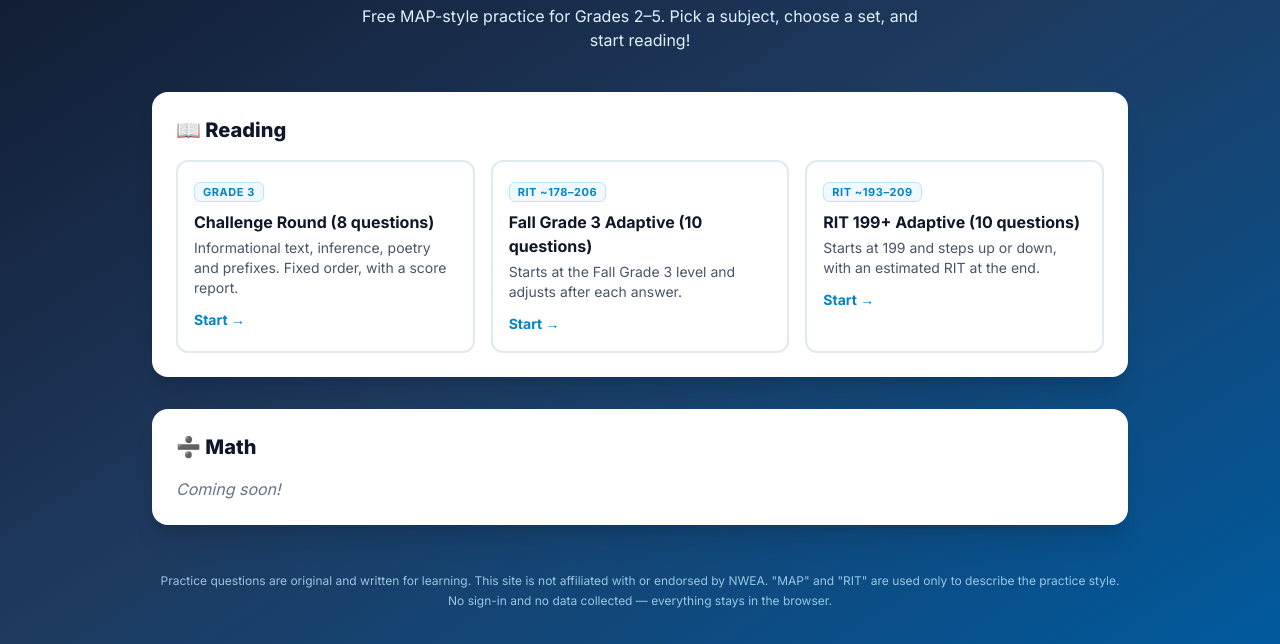
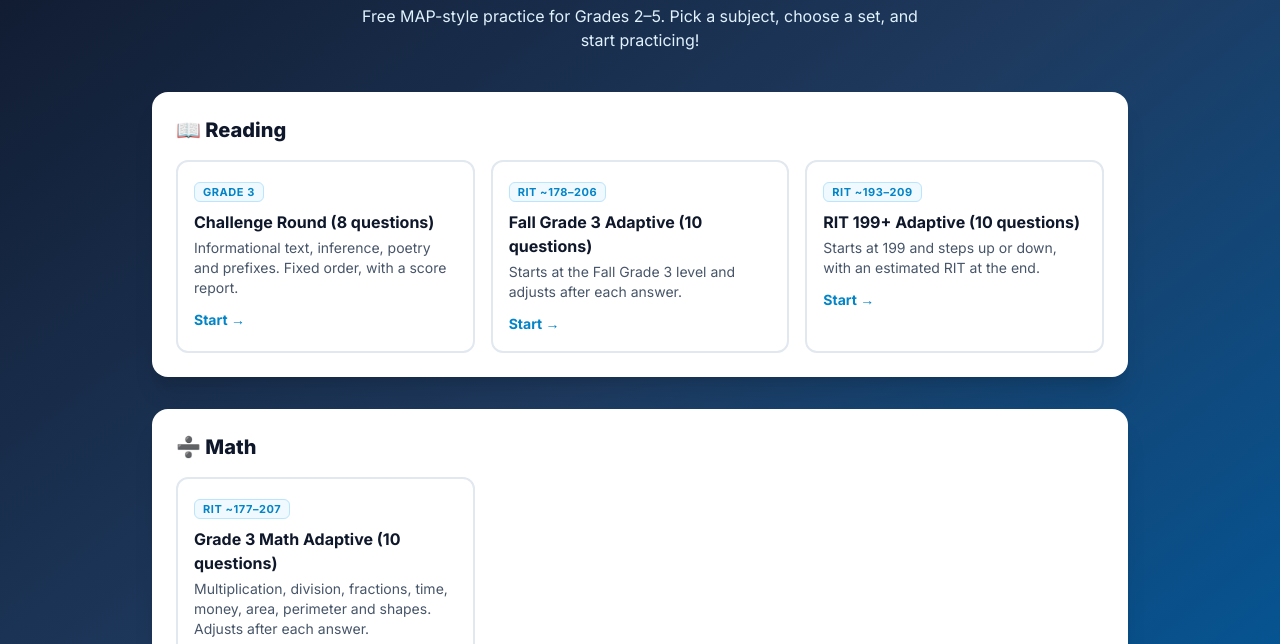
Before and after one commit to chrystali2002/kids-practice-3rdgrade, a plain HTML site: page index.html in a window 1280 px wide. Shown: the part 156-800 px from the top of the page. Drawn offline with nearby package versions, Linux system fonts and the light colour scheme.

Commit message:
Update description and add math sets in index.html

```diff
--- a/index.html
+++ b/index.html
@@ -13,7 +13,7 @@
     <header class="text-center text-white mb-10">
       <div class="inline-flex w-14 h-14 rounded-2xl bg-[#0284c7] items-center justify-center text-2xl font-extrabold shadow-lg mb-4">★</div>
       <h1 class="text-3xl sm:text-4xl font-extrabold">Kids Practice Hub</h1>
-      <p class="text-sky-100 mt-2 max-w-xl mx-auto">Free MAP-style practice for Grades 2–5. Pick a subject, choose a set, and start reading!</p>
+      <p class="text-sky-100 mt-2 max-w-xl mx-auto">Free MAP-style practice for Grades 2–5. Pick a subject, choose a set, and start practicing!</p>
     </header>
 
     <!-- Subjects are built from the SUBJECTS list in the script below -->
@@ -43,7 +43,10 @@
       {
         name: "Math",
         icon: "➗",
-        sets: [] // coming soon — add math sets here, e.g. { title: "...", file: "math/set-1.html", level: "Grade 3", about: "..." }
+        sets: [
+          { title: "Grade 3 Math Adaptive (10 questions)", file: "math/grade3-adaptive.html", level: "RIT ~177–207",
+            about: "Multiplication, division, fractions, time, money, area, perimeter and shapes. Adjusts after each answer." }
+        ]
       }
     ];
 
```
